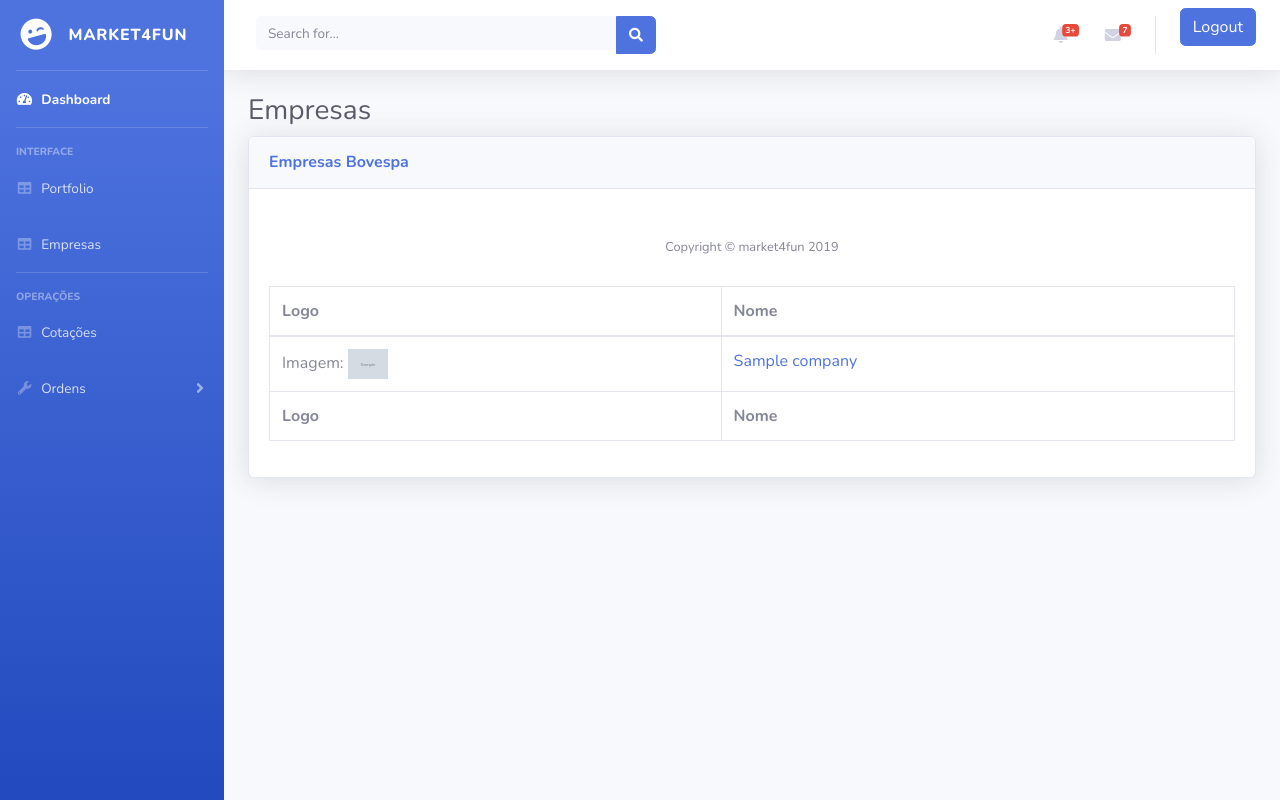
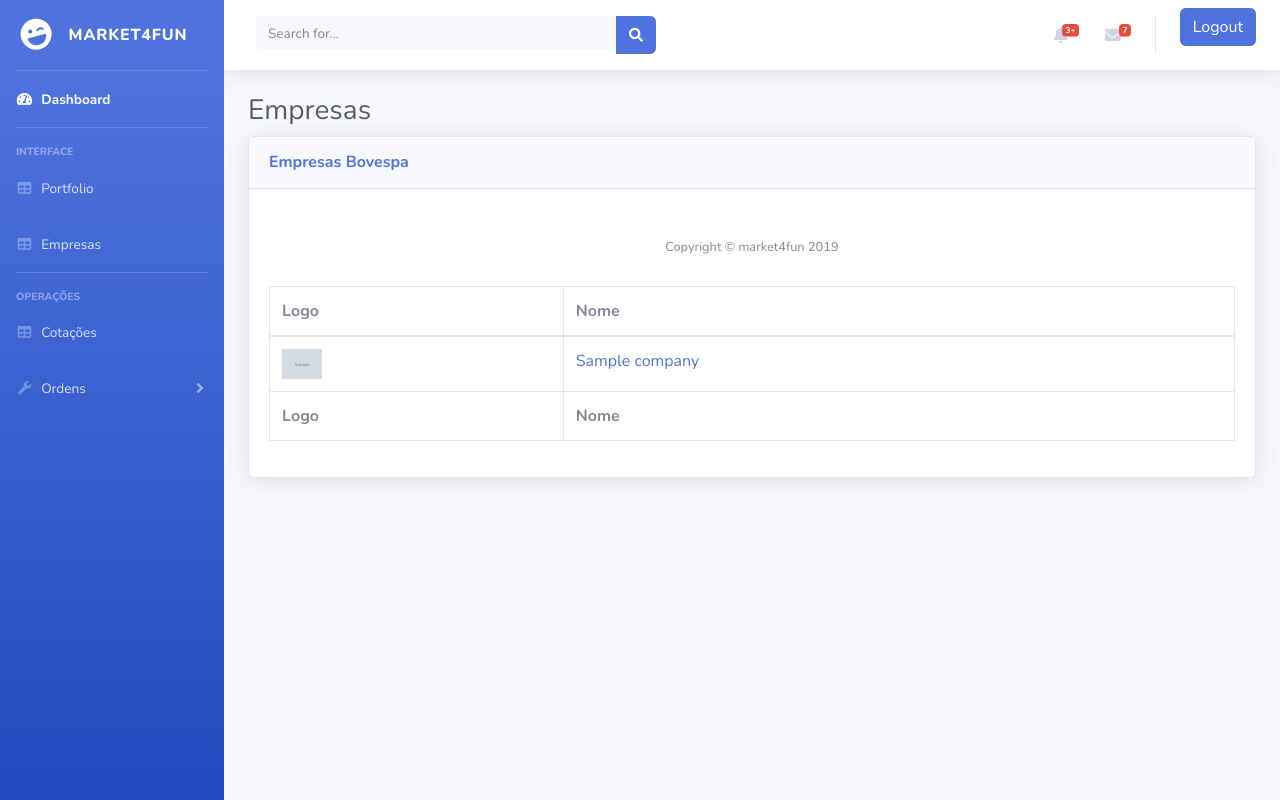
Before and after one commit to market4fun/market4fun, a Django app: page /ibroker/companies in a window 1280 px wide. Run offline with Django 3.2, Linux system fonts and the light colour scheme; a user stored in the database is signed in; tables that the repository leaves empty hold one stand-in row (values such as "Sample post"); grey boxes marked "Sample" are stand-in pictures; some libraries are stand-ins or nearby versions.

Commit message:
Fix image

```diff
--- a/ibroker/templates/ibroker/company/companies.html
+++ b/ibroker/templates/ibroker/company/companies.html
@@ -27,7 +27,7 @@
                   <tbody>
     {% for company in company_list %}
     <tr>
-        <td>Imagem: <img class="img-responsive img-responsive-2" src="{{company.company_img_url}}" alt="{{company.company_name}}" style="height:30px;"> </td>
+        <td> <img class="img-responsive img-responsive-2" src="{{company.company_img_url}}" alt="{{company.company_name}}" style="height:30px;"> </td>
         <td><a href="{% url 'ibroker:company_detail' company.id %}">{{ company.company_name }}</a></td>
     </tr>
     {% endfor %}
```
